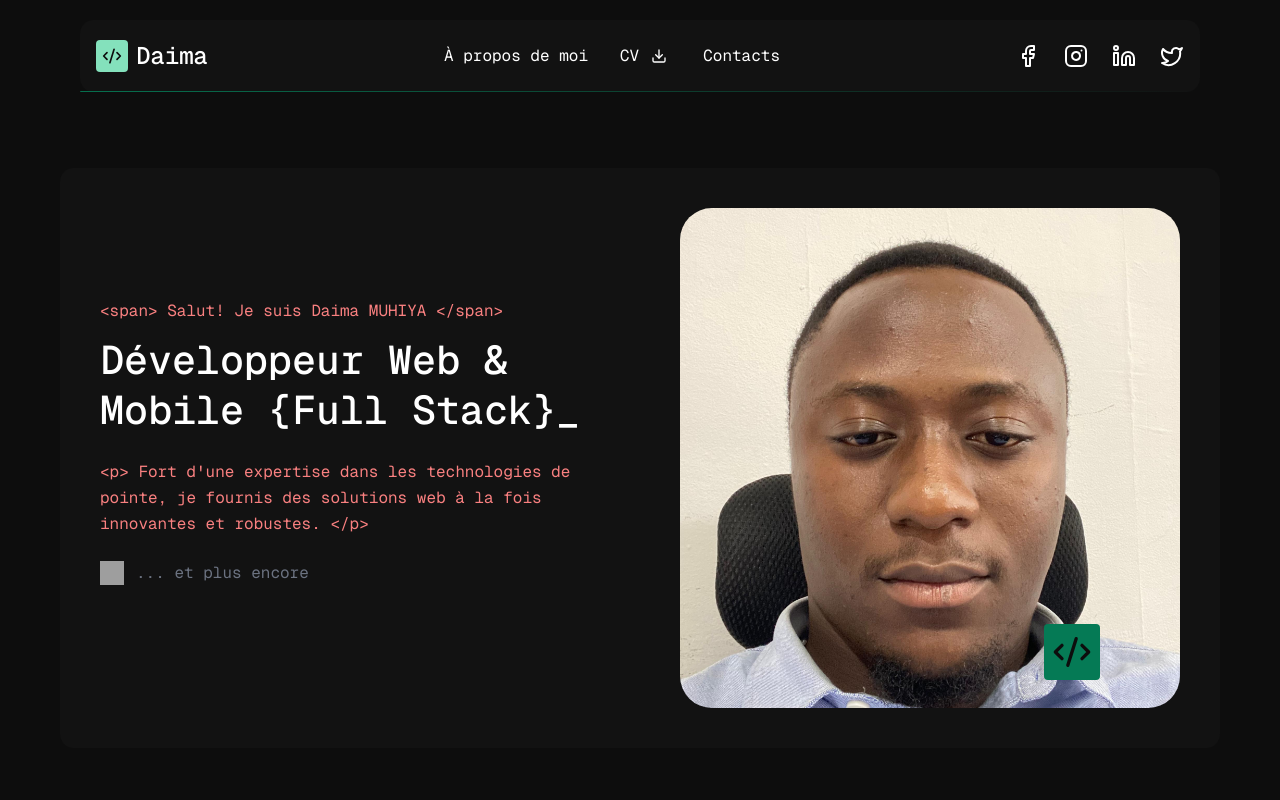
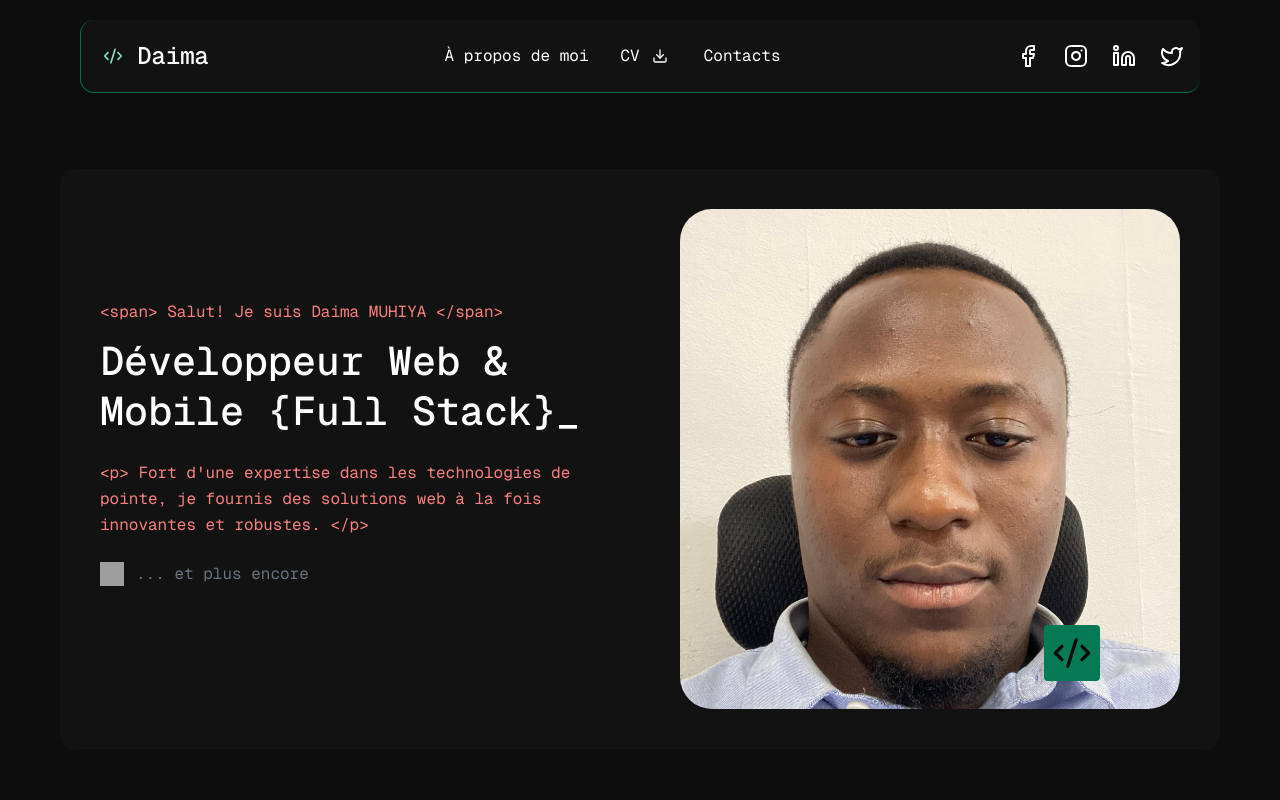
Before and after one commit to DaimaMuhiya/portfolio-daima, a Next.js app: page / in a window 1280 px wide. Shown: the top 800 px of the page. Built offline with nearby package versions, Linux system fonts and the light colour scheme; grey boxes are pictures that could not be loaded.

Commit message:
style(navbar): update navbar border and icon colors
Modifies the navbar border to include a colored border and adjusts the icon color to improve visual aesthetics.

```diff
--- a/src/components/navbar.tsx
+++ b/src/components/navbar.tsx
@@ -19,18 +19,18 @@ export default function Navbar({
   onResumeDownload,
 }: NavbarProps) {
   return (
-    <nav className="fixed top-5 left-1/2 transform -translate-x-1/2 w-[1120px] max-w-[calc(100vw-40px)] bg-[#121212] rounded-xl px-4 py-5 flex justify-between items-center z-50 font-mono relative">
+    <nav className="fixed top-5 left-1/2 transform -translate-x-1/2 w-[1120px] max-w-[calc(100vw-40px)] bg-[#121212] border-l border-[#057A55E5] border-b rounded-xl px-4 py-5 flex justify-between items-center z-50 font-mono relative">
       {/* Gradient border bottom */}
-      <div
+      {/* <div
         className="absolute bottom-0 left-0 right-0 h-[1px] rounded-b-xl z-10"
         style={{
           background: "linear-gradient(to right, #057A55E5, #09E09C00)",
         }}
-      />
+      /> */}
 
       <div className="flex items-center gap-1">
-        <div className="w-8 h-8 bg-[#84E1BC] rounded flex items-center justify-center">
-          <Code2 className="w-5 h-5 text-[#0D0D0D]" />
+        <div className="w-8 h-8 rounded flex items-center justify-center">
+          <Code2 className="w-5 h-5 text-[#84E1BC]" />
         </div>
         <span className="text-2xl font-medium text-white ml-1">Daima</span>
       </div>
```
